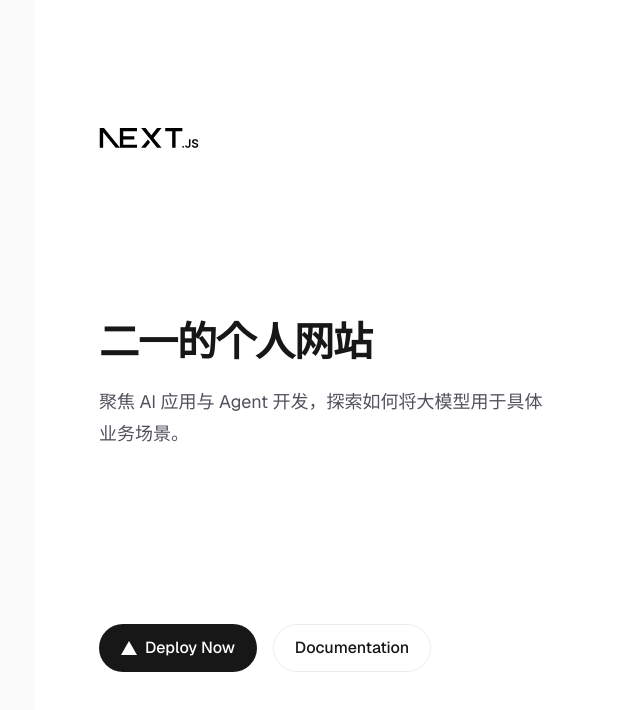
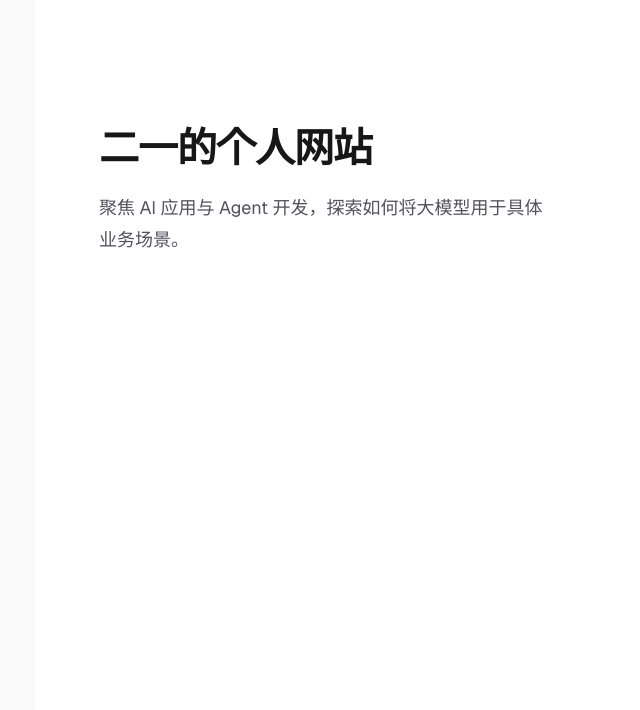
Before and after one commit to JunSir412/personal-site, a Next.js app: page / in a window 1280 px wide. Shown: the top 710 px of the page, without its empty margins (221-861 px from the left). Built offline with nearby package versions, Linux system fonts and the light colour scheme.

Commit message:
chore: remove homepage starter content

```diff
--- a/app/page.tsx
+++ b/app/page.tsx
@@ -1,17 +1,7 @@
-import Image from "next/image";
-
 export default function Home() {
   return (
     <div className="flex flex-col flex-1 items-center justify-center bg-zinc-50 font-sans dark:bg-black">
       <main className="flex flex-1 w-full max-w-3xl flex-col items-center justify-between py-32 px-16 bg-white dark:bg-black sm:items-start">
-        <Image
-          className="dark:invert h-5 w-[100px]"
-          src="/next.svg"
-          alt="Next.js logo"
-          width={100}
-          height={20}
-          priority
-        />
         <div className="flex flex-col items-center gap-6 text-center sm:items-start sm:text-left">
           <h1 className="max-w-xs font-semibold leading-10 tracking-tight site-title">
             二一的个人网站
@@ -20,31 +10,6 @@
             聚焦 AI 应用与 Agent 开发，探索如何将大模型用于具体业务场景。
           </p>
         </div>
-        <div className="flex flex-col gap-4 text-base font-medium sm:flex-row">
-          <a
-            className="flex h-12 w-full items-center justify-center gap-2 rounded-full bg-foreground px-5 text-background transition-colors hover:bg-[#383838] dark:hover:bg-[#ccc] md:w-[158px]"
-            href="https://vercel.com/new?utm_source=create-next-app&utm_medium=appdir-template-tw&utm_campaign=create-next-app"
-            target="_blank"
-            rel="noopener noreferrer"
-          >
-            <Image
-              className="dark:invert h-[14px] w-4"
-              src="/vercel.svg"
-              alt="Vercel logomark"
-              width={16}
-              height={14}
-            />
-            Deploy Now
-          </a>
-          <a
-            className="flex h-12 w-full items-center justify-center rounded-full border border-solid border-black/[.08] px-5 transition-colors hover:border-transparent hover:bg-black/[.04] dark:border-white/[.145] dark:hover:bg-[#1a1a1a] md:w-[158px]"
-            href="https://nextjs.org/docs?utm_source=create-next-app&utm_medium=appdir-template-tw&utm_campaign=create-next-app"
-            target="_blank"
-            rel="noopener noreferrer"
-          >
-            Documentation
-          </a>
-        </div>
       </main>
     </div>
   );
```
